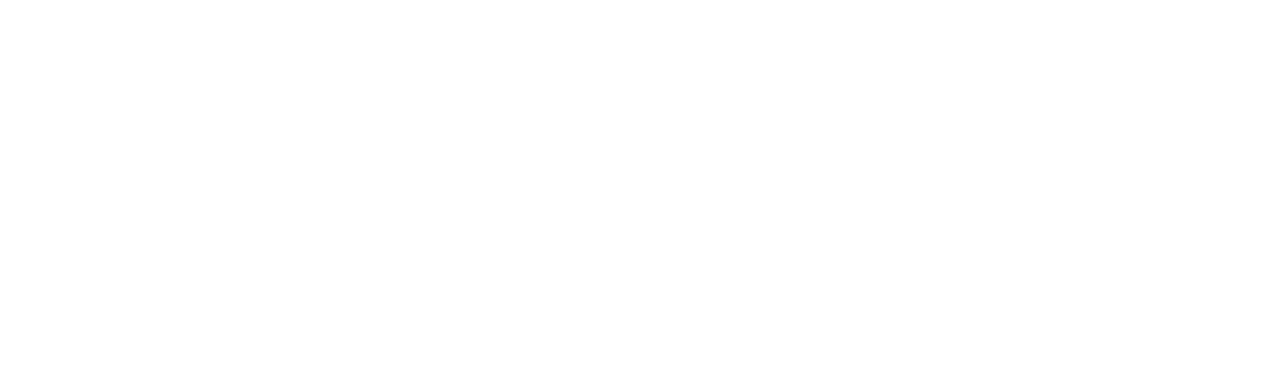
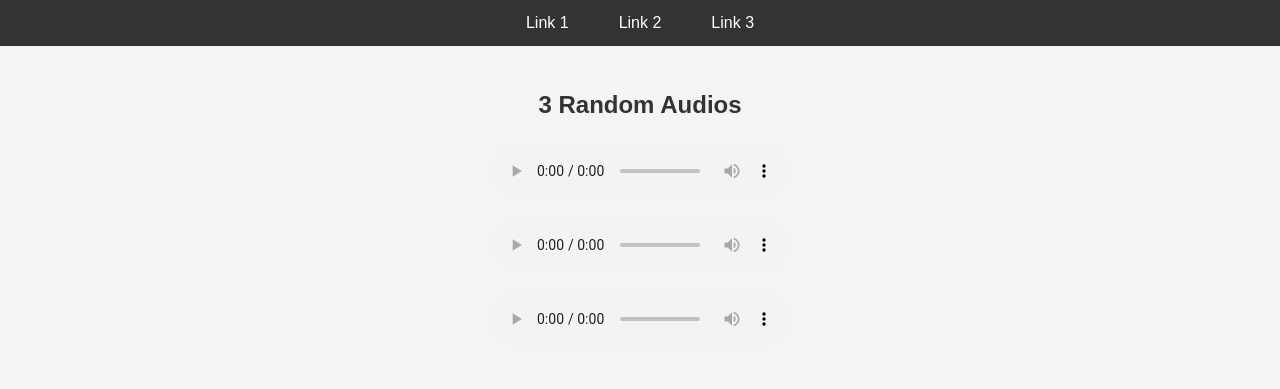
Before and after one commit to acciojob/semantic-navbar-and-audios-Ravisharma-1999, a website: page main.html in a window 1280 px wide. Drawn offline with Linux system fonts and the light colour scheme.

Commit message:
created a submission

```diff
--- a/main.html
+++ b/main.html
@@ -1,16 +1,36 @@
 <!DOCTYPE html>
+<html lang="en">
+<head>
+    <meta charset="UTF-8">
+    <meta name="viewport" content="width=device-width, initial-scale=1.0">
+    <title>Semantic Navbar & Audios</title>
+    <link rel="stylesheet" href="styles.css">
+</head>
+<body>
+    <!-- Part 1: Navbar -->
+    <nav>
+        <ul>
+            <li><a href="http://example.com/link1">Link 1</a></li>
+            <li><a href="http://example.com/link2">Link 2</a></li>
+            <li><a href="http://example.com/link3">Link 3</a></li>
+        </ul>
+    </nav>
 
-<html>
-
-<head>
-	<link rel="stylesheet" href="styles.css">
-</head>
-
-<body>
-	<!-- the entire body must be written by student -->
-    <script type="text/javascript" src="./script.js">
-</script>
-
+    <!-- Part 2: Audio Section -->
+    <section>
+        <h2>3 Random Audios</h2>
+        <audio controls>
+            <source src="http://commondatastorage.googleapis.com/codeskulptor-demos/DDR_assets/Kangaroo_MusiQue_-_The_Neverwritten_Role_Playing_Game.mp3" type="audio/mpeg">
+            Your browser does not support the audio element.
+        </audio>
+        <audio controls>
+            <source src="http://commondatastorage.googleapis.com/codeskulptor-assets/Epoq-Lepidoptera.ogg" type="audio/ogg">
+            Your browser does not support the audio element.
+        </audio>
+        <audio controls>
+            <source src="http://codeskulptor-demos.commondatastorage.googleapis.com/pang/paza-moduless.mp3" type="audio/mpeg">
+            Your browser does not support the audio element.
+        </audio>
+    </section>
 </body>
-
 </html>
--- a/styles.css
+++ b/styles.css
@@ -1,2 +1,51 @@
+body {
+  font-family: Arial, sans-serif;
+  line-height: 1.6;
+  margin: 0;
+  padding: 0;
+  background-color: #f4f4f4;
+  color: #333;
+}
 
-/* Your CSS Code here. */
+nav {
+  background-color: #333;
+  padding: 10px;
+}
+
+nav ul {
+  list-style-type: none;
+  padding: 0;
+  margin: 0;
+  display: flex;
+  justify-content: center;
+}
+
+nav ul li {
+  margin: 0 15px;
+}
+
+nav ul li a {
+  color: white;
+  text-decoration: none;
+  padding: 5px 10px;
+  border-radius: 5px;
+  transition: background-color 0.3s ease;
+}
+
+nav ul li a:hover {
+  background-color: #575757;
+}
+
+section {
+  padding: 20px;
+  text-align: center;
+}
+
+h2 {
+  margin-bottom: 20px;
+}
+
+audio {
+  display: block;
+  margin: 20px auto;
+}
```
